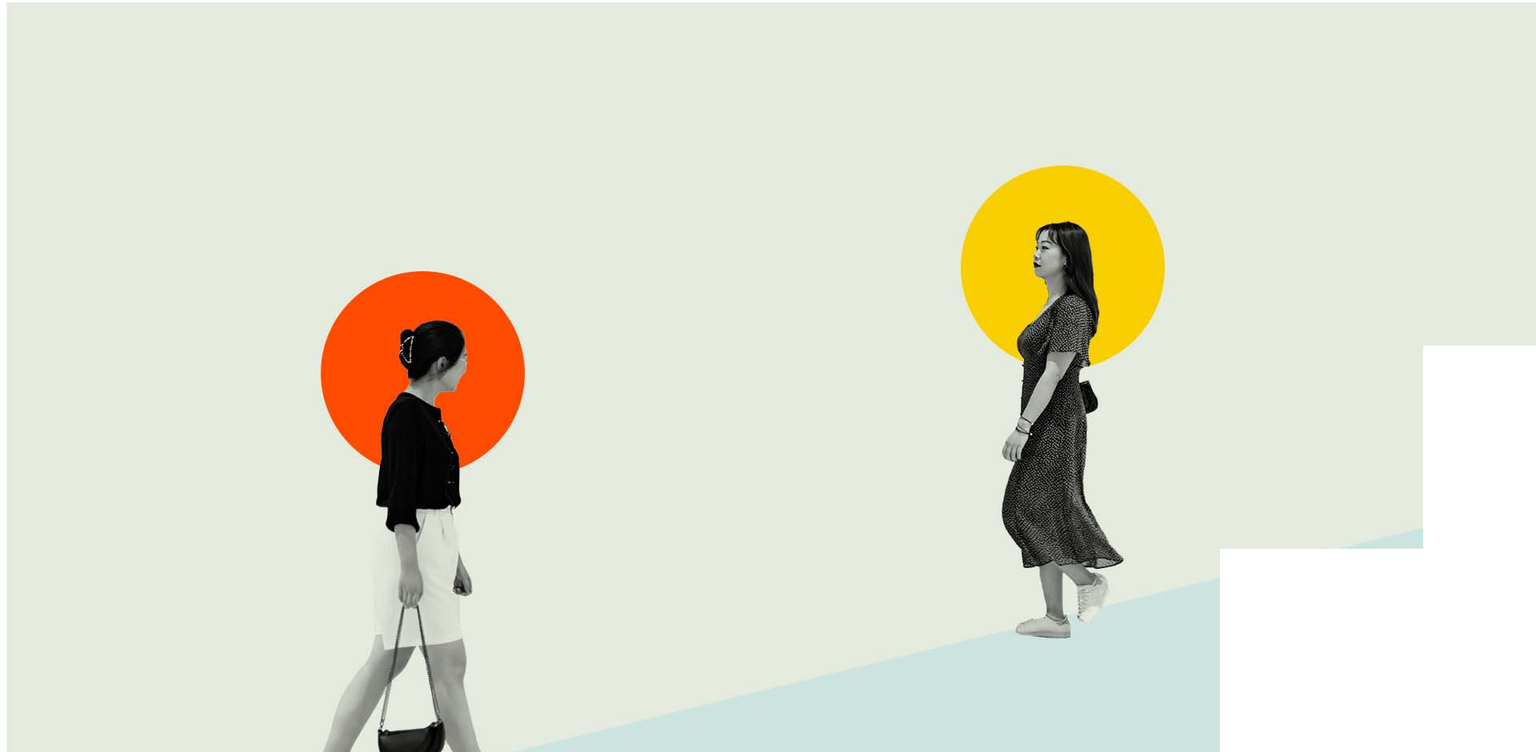
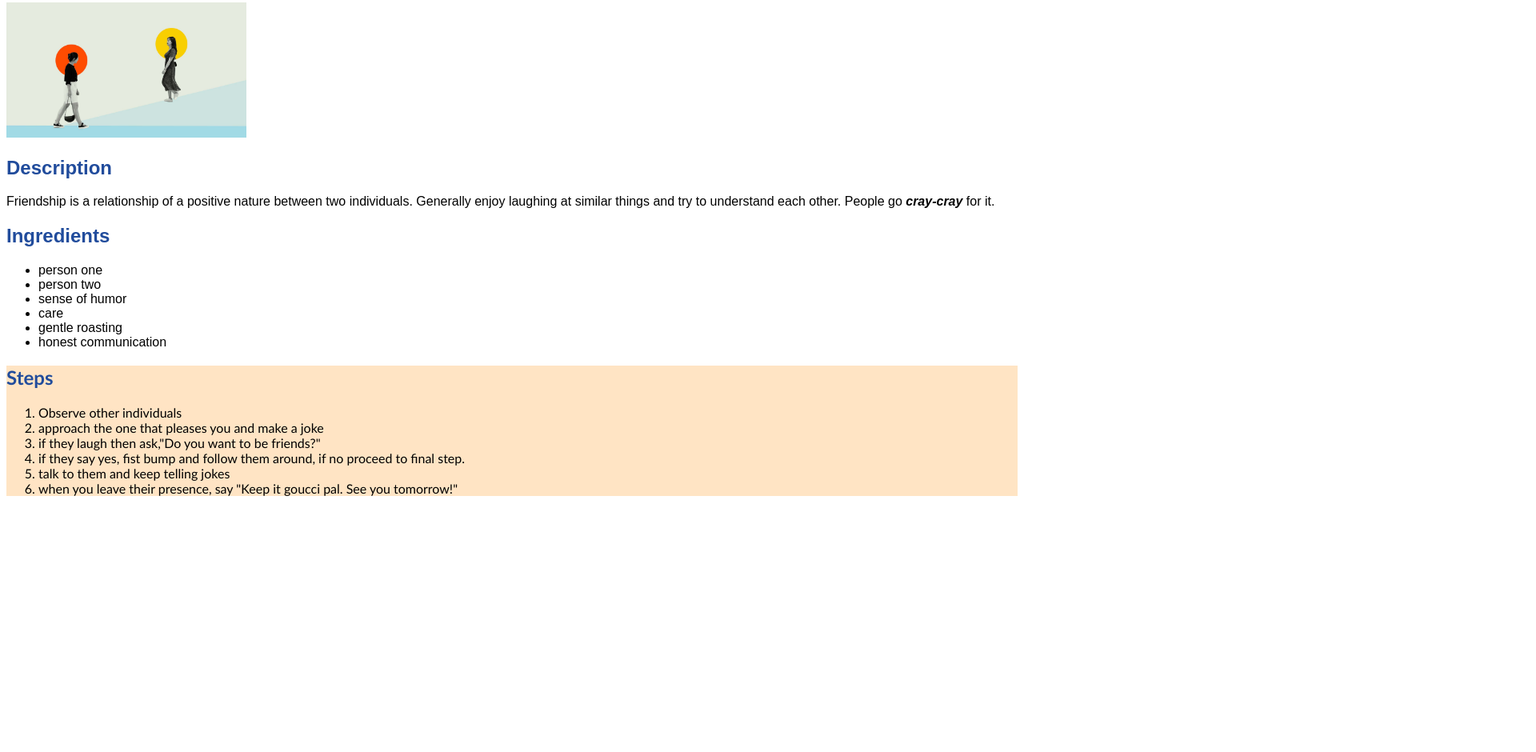
Before and after one commit to HeidiBrooke/odin-recipes, a plain HTML site: page recipes/friendship.html in a window 1280 px wide. Shown: the part 77-1017 px from the top of the page at 80% size, 1920 px wide, since content can reach past the window. After the commit the page ends 800 px from the top, so only its background shows below. Drawn offline with Linux system fonts and the light colour scheme.

Commit message:
Style Website with external CSS
Changes:
    - Add style.css file
    - link to style.css file in all pages
    - style font famlily for all elements in body
    - style h1 with dark blue color
    - style h2 with less dark blue color
    - style div with beige background and different font famlily
    - correct typos and change content on friendship & caprese salad pages

```diff
--- a/recipes/friendship.html
+++ b/recipes/friendship.html
@@ -4,6 +4,7 @@
     <meta charset="UTF-8">
     <meta http-equiv="X-UA-Compatible" content="IE=edge">
     <meta name="viewport" content="width=device-width, initial-scale=1.0">
+    <link rel="stylesheet" href="../style.css"/>
     <title>Friendship</title>
 </head>
 <body>
@@ -20,15 +21,17 @@
         <li>gentle roasting</li>
         <li>honest communication</li>
     </ul>
+    <div>
         <h2>Steps</h2>
         <ol>
             <li>Observe other individuals</li>
-        <li>approach the one the please you and make a joke</li>
+            <li>approach the one that pleases you and make a joke</li>
             <li>if they laugh then ask,"Do you want to be friends?"</li>
             <li>if they say yes, fist bump and follow them around, if no proceed to final step.</li>
-        <li>talk to them now and then or keep telling jokes</li>
+            <li>talk to them and keep telling jokes</li>
             <li>when you leave their presence, say "Keep it goucci pal. See you tomorrow!"</li>
 
         </ol>
+    </div>
 </body>
 </html>
--- /dev/null
+++ b/style.css
@@ -0,0 +1,21 @@
+body {
+    font-family: Arial, Helvetica, sans-serif;
+    color: black;
+}
+
+div {
+    background-color: bisque;
+    font-family: 'Gill Sans', 'Gill Sans MT', Calibri, 'Trebuchet MS', sans-serif;
+}
+img {
+    width: 300px;
+    height: auto;
+}
+
+h1 {
+    color: rgb(21, 62, 138);
+}
+
+h2 {
+    color: rgb(33, 76, 156);
+}
```
Also changed, not shown: index.html (+1 -0 lines), recipes/caprese salad.html (+5 -1 lines), recipes/lasagna.html (+4 -0 lines). Lines whose indentation alone changed are shown as unchanged.
